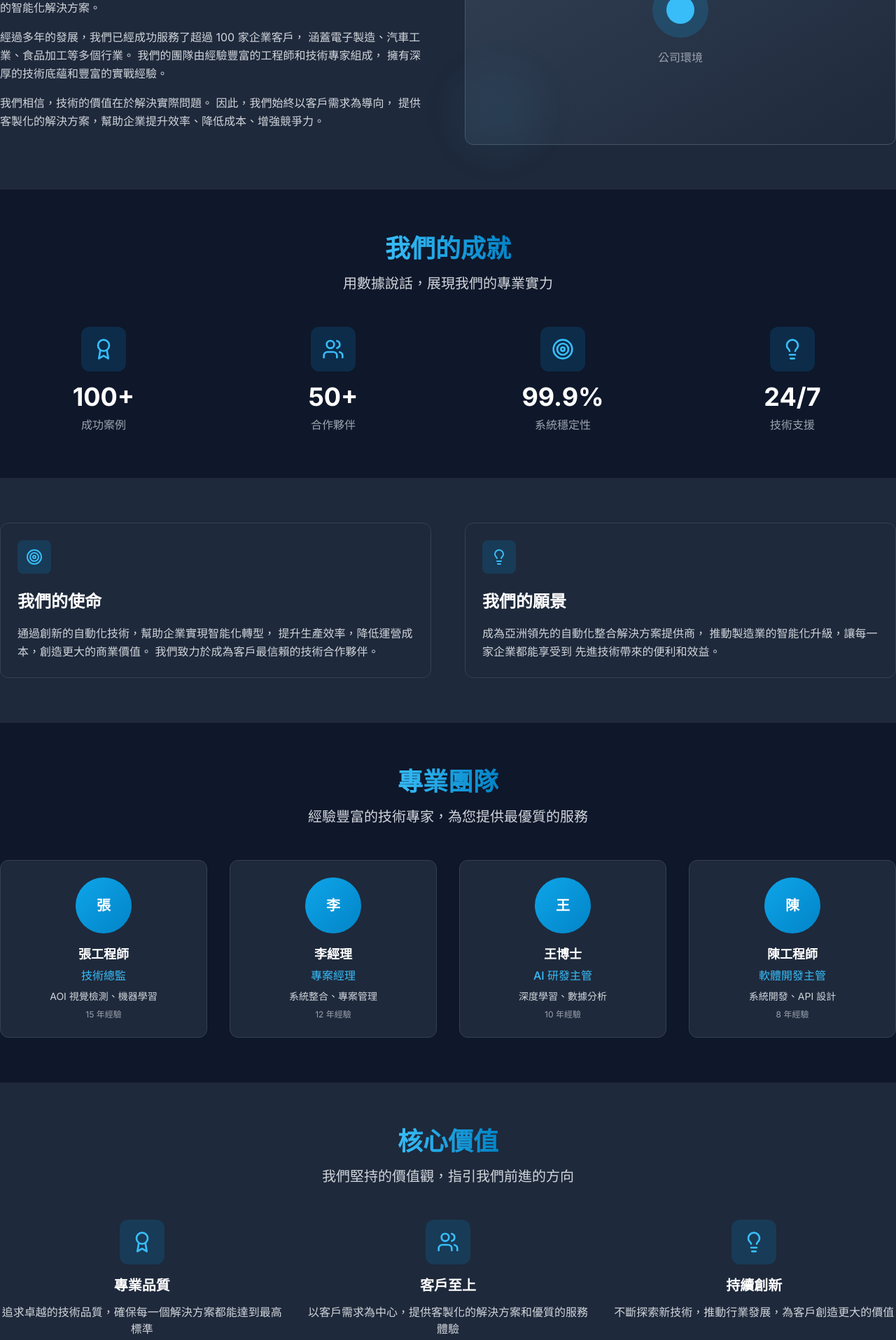
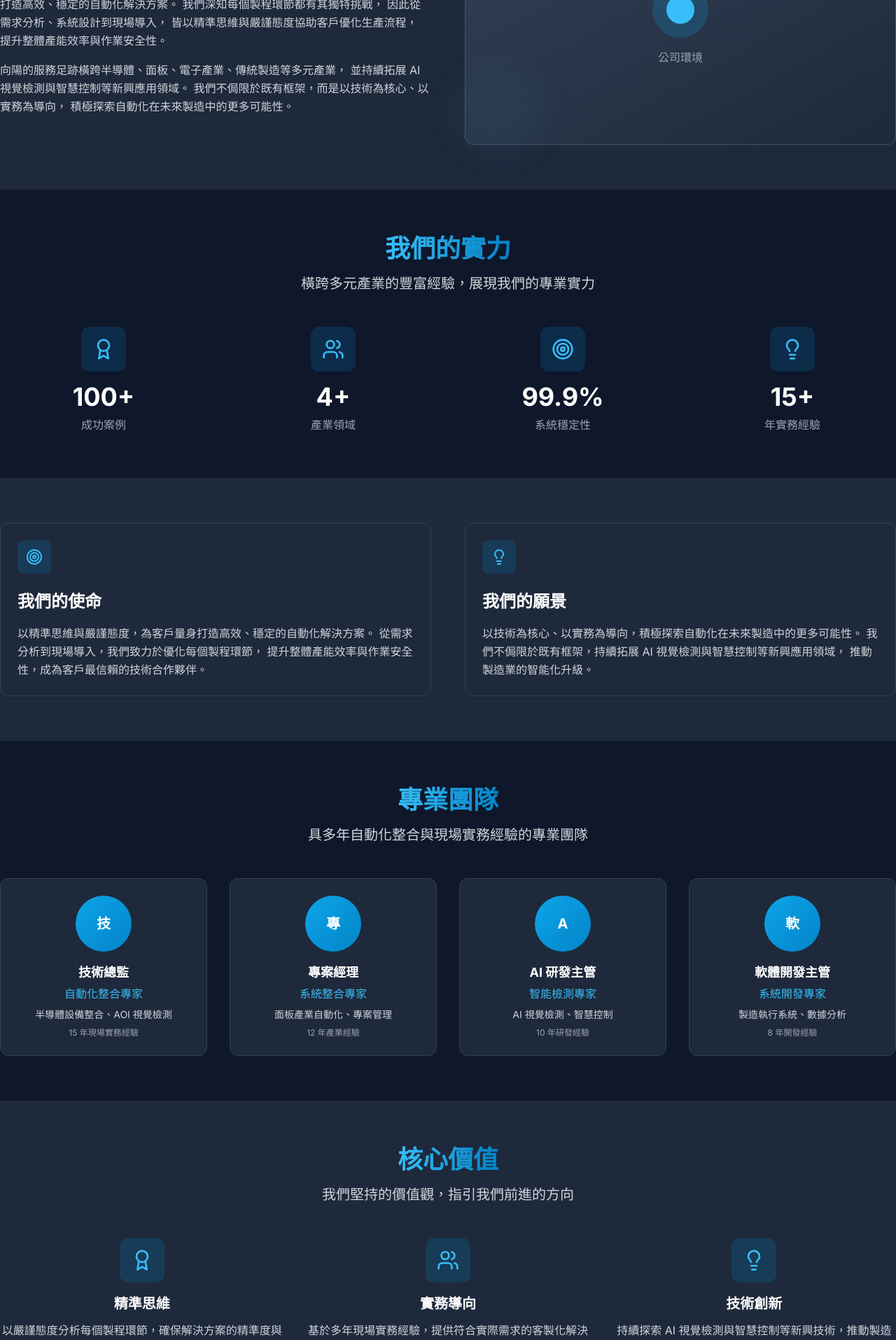
Before and after one commit to hayashipang/sunrider-automation, a Next.js app: page /about in a window 1280 px wide. Shown: the part 480-2395 px from the top of the page at 70% size. Built offline with nearby package versions, Linux system fonts and the light colour scheme.

Commit message:
Update about page with 向陽自動化 content and team information

```diff
--- a/app/about/page.tsx
+++ b/app/about/page.tsx
@@ -4,35 +4,35 @@ import { Users, Target, Award, Lightbulb } from 'lucide-react'
 
 const stats = [
   { number: '100+', label: '成功案例', icon: Award },
-  { number: '50+', label: '合作夥伴', icon: Users },
+  { number: '4+', label: '產業領域', icon: Users },
   { number: '99.9%', label: '系統穩定性', icon: Target },
-  { number: '24/7', label: '技術支援', icon: Lightbulb }
+  { number: '15+', label: '年實務經驗', icon: Lightbulb }
 ]
 
 const team = [
   {
-    name: '張工程師',
-    position: '技術總監',
-    expertise: 'AOI 視覺檢測、機器學習',
-    experience: '15 年經驗'
+    name: '技術總監',
+    position: '自動化整合專家',
+    expertise: '半導體設備整合、AOI 視覺檢測',
+    experience: '15 年現場實務經驗'
   },
   {
-    name: '李經理',
-    position: '專案經理',
-    expertise: '系統整合、專案管理',
-    experience: '12 年經驗'
+    name: '專案經理',
+    position: '系統整合專家',
+    expertise: '面板產業自動化、專案管理',
+    experience: '12 年產業經驗'
   },
   {
-    name: '王博士',
-    position: 'AI 研發主管',
-    expertise: '深度學習、數據分析',
-    experience: '10 年經驗'
+    name: 'AI 研發主管',
+    position: '智能檢測專家',
+    expertise: 'AI 視覺檢測、智慧控制',
+    experience: '10 年研發經驗'
   },
   {
-    name: '陳工程師',
-    position: '軟體開發主管',
-    expertise: '系統開發、API 設計',
-    experience: '8 年經驗'
+    name: '軟體開發主管',
+    position: '系統開發專家',
+    expertise: '製造執行系統、數據分析',
+    experience: '8 年開發經驗'
   }
 ]
 
@@ -49,7 +49,7 @@ export default function AboutPage() {
               <span className="gradient-text">關於我們</span>
             </h1>
             <p className="text-xl text-gray-300 leading-relaxed">
-              專業的自動化整合公司，致力於為企業提供最優質的智能化解決方案
+              向陽自動化 - 專業的自動化整合公司，致力於為企業提供最優質的智能化解決方案
             </p>
           </div>
         </div>
@@ -65,20 +65,18 @@ export default function AboutPage() {
               </h2>
               <div className="space-y-4 text-gray-300 leading-relaxed">
                 <p>
-                  Sunrider Automation 成立於 2015 年，是一家專注於自動化整合技術的創新公司。
-                  我們致力於將最新的 AI、機器視覺、機器人技術與傳統製造業相結合，
-                  為客戶提供完整的智能化解決方案。
+                  由具多年自動化整合與現場實務經驗的專業團隊所組成，
+                  向陽自動化致力於為客戶量身打造高效、穩定的自動化解決方案。
+                  我們深知每個製程環節都有其獨特挑戰，
+                  因此從需求分析、系統設計到現場導入，
+                  皆以精準思維與嚴謹態度協助客戶優化生產流程，
+                  提升整體產能效率與作業安全性。
                 </p>
                 <p>
-                  經過多年的發展，我們已經成功服務了超過 100 家企業客戶，
-                  涵蓋電子製造、汽車工業、食品加工等多個行業。
-                  我們的團隊由經驗豐富的工程師和技術專家組成，
-                  擁有深厚的技術底蘊和豐富的實戰經驗。
-                </p>
-                <p>
-                  我們相信，技術的價值在於解決實際問題。
-                  因此，我們始終以客戶需求為導向，
-                  提供客製化的解決方案，幫助企業提升效率、降低成本、增強競爭力。
+                  向陽的服務足跡橫跨半導體、面板、電子產業、傳統製造等多元產業，
+                  並持續拓展 AI 視覺檢測與智慧控制等新興應用領域。
+                  我們不侷限於既有框架，而是以技術為核心、以實務為導向，
+                  積極探索自動化在未來製造中的更多可能性。
                 </p>
               </div>
             </div>
@@ -106,10 +104,10 @@ export default function AboutPage() {
         <div className="container-custom">
           <div className="text-center mb-12">
             <h2 className="text-3xl md:text-4xl font-bold mb-4">
-              <span className="gradient-text">我們的成就</span>
+              <span className="gradient-text">我們的實力</span>
             </h2>
             <p className="text-xl text-gray-300">
-              用數據說話，展現我們的專業實力
+              橫跨多元產業的豐富經驗，展現我們的專業實力
             </p>
           </div>
 
@@ -141,9 +139,9 @@ export default function AboutPage() {
               </div>
               <h3 className="text-2xl font-bold text-white mb-4">我們的使命</h3>
               <p className="text-gray-300 leading-relaxed">
-                通過創新的自動化技術，幫助企業實現智能化轉型，
-                提升生產效率，降低運營成本，創造更大的商業價值。
-                我們致力於成為客戶最信賴的技術合作夥伴。
+                以精準思維與嚴謹態度，為客戶量身打造高效、穩定的自動化解決方案。
+                從需求分析到現場導入，我們致力於優化每個製程環節，
+                提升整體產能效率與作業安全性，成為客戶最信賴的技術合作夥伴。
               </p>
             </div>
 
@@ -153,9 +151,9 @@ export default function AboutPage() {
               </div>
               <h3 className="text-2xl font-bold text-white mb-4">我們的願景</h3>
               <p className="text-gray-300 leading-relaxed">
-                成為亞洲領先的自動化整合解決方案提供商，
-                推動製造業的智能化升級，讓每一家企業都能享受到
-                先進技術帶來的便利和效益。
+                以技術為核心、以實務為導向，積極探索自動化在未來製造中的更多可能性。
+                我們不侷限於既有框架，持續拓展 AI 視覺檢測與智慧控制等新興應用領域，
+                推動製造業的智能化升級。
               </p>
             </div>
           </div>
@@ -170,7 +168,7 @@ export default function AboutPage() {
               <span className="gradient-text">專業團隊</span>
             </h2>
             <p className="text-xl text-gray-300">
-              經驗豐富的技術專家，為您提供最優質的服務
+              具多年自動化整合與現場實務經驗的專業團隊
             </p>
           </div>
 
@@ -209,9 +207,9 @@ export default function AboutPage() {
               <div className="w-16 h-16 bg-primary-600/20 rounded-xl flex items-center justify-center mx-auto mb-4">
                 <Award className="w-8 h-8 text-primary-400" />
               </div>
-              <h3 className="text-xl font-bold text-white mb-3">專業品質</h3>
+              <h3 className="text-xl font-bold text-white mb-3">精準思維</h3>
               <p className="text-gray-300">
-                追求卓越的技術品質，確保每一個解決方案都能達到最高標準
+                以嚴謹態度分析每個製程環節，確保解決方案的精準度與可靠性
               </p>
             </div>
 
@@ -219,9 +217,9 @@ export default function AboutPage() {
               <div className="w-16 h-16 bg-primary-600/20 rounded-xl flex items-center justify-center mx-auto mb-4">
                 <Users className="w-8 h-8 text-primary-400" />
               </div>
-              <h3 className="text-xl font-bold text-white mb-3">客戶至上</h3>
+              <h3 className="text-xl font-bold text-white mb-3">實務導向</h3>
               <p className="text-gray-300">
-                以客戶需求為中心，提供客製化的解決方案和優質的服務體驗
+                基於多年現場實務經驗，提供符合實際需求的客製化解決方案
               </p>
             </div>
 
@@ -229,9 +227,9 @@ export default function AboutPage() {
               <div className="w-16 h-16 bg-primary-600/20 rounded-xl flex items-center justify-center mx-auto mb-4">
                 <Lightbulb className="w-8 h-8 text-primary-400" />
               </div>
-              <h3 className="text-xl font-bold text-white mb-3">持續創新</h3>
+              <h3 className="text-xl font-bold text-white mb-3">技術創新</h3>
               <p className="text-gray-300">
-                不斷探索新技術，推動行業發展，為客戶創造更大的價值
+                持續探索 AI 視覺檢測與智慧控制等新興技術，推動製造業智能化升級
               </p>
             </div>
           </div>
```
